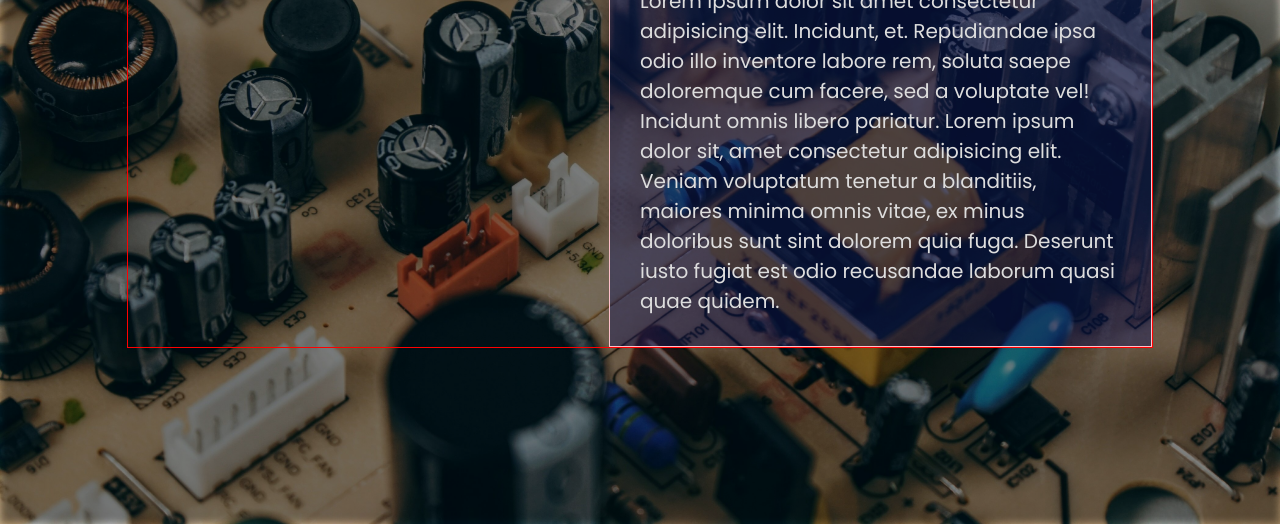
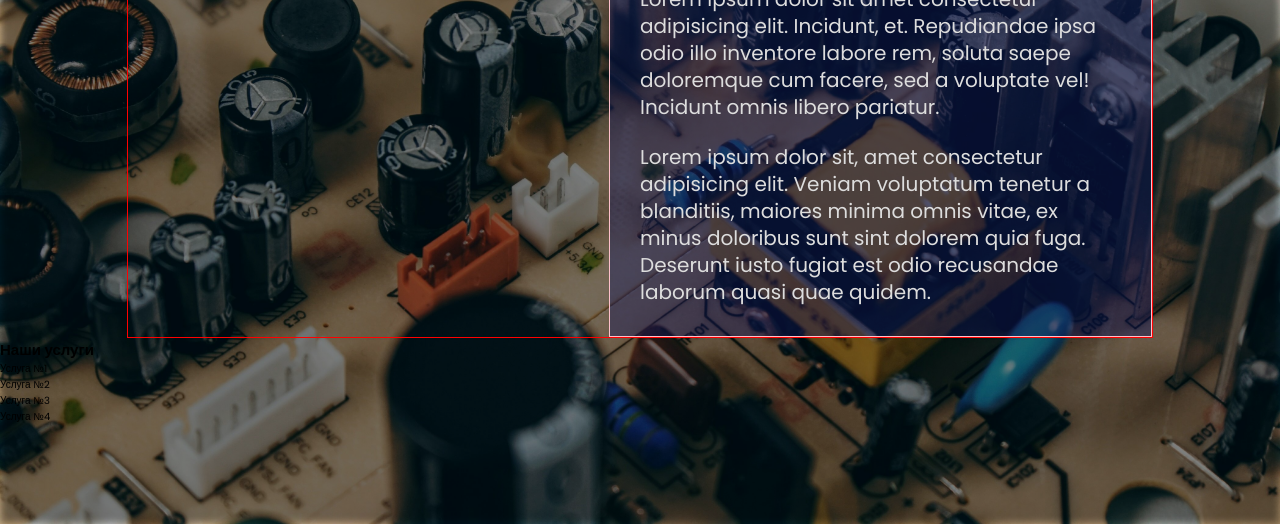
Before and after one commit to romchesko-pazzi/power-automatics-html, a website: page index.html in a window 1280 px wide. Shown: the part 276-800 px from the top of the page. Drawn offline with Linux system fonts and the light colour scheme.

Commit message:
rofls 5 mb

```diff
--- a/index.html
+++ b/index.html
@@ -3,12 +3,22 @@
   <head>
     <meta charset="UTF-8" />
     <meta name="viewport" content="width=device-width, initial-scale=1.0" />
+
+    <!-- Подключение шрифтов -->
+    <link rel="preconnect" href="https://fonts.googleapis.com" />
+    <link rel="preconnect" href="https://fonts.gstatic.com" crossorigin />
     <link
-      href="https://fonts.googleapis.com/css?family=Poppins:400,500,600"
+      href="https://fonts.googleapis.com/css2?family=Poppins:wght@400;500;600&display=swap"
       rel="stylesheet"
     />
+
+    <!-- Подключение стилей -->
     <link rel="stylesheet" href="css/style.css" />
-    <title>power-automatics</title>
+
+    <!-- Фавиконка -->
+    <link rel="icon" type="image/x-icon" href="img/electric_switch_icon.ico" />
+
+    <title>Power Automatics</title>
   </head>
   <body>
     <header class="header">
@@ -56,6 +66,23 @@
           </div>
         </div>
       </section>
+      <section class="services">
+        <div class="services__heading">
+          <h2>Наши услуги</h2>
+        </div>
+        <div class="services__card-box">
+          <span>Услуга №1</span>
+        </div>
+        <div class="services__card-box">
+          <span>Услуга №2</span>
+        </div>
+        <div class="services__card-box">
+          <span>Услуга №3</span>
+        </div>
+        <div class="services__card-box">
+          <span>Услуга №4</span>
+        </div>
+      </section>
     </main>
   </body>
 </html>
--- a/package.json
+++ b/package.json
@@ -4,7 +4,7 @@
     "description": "",
     "main": "index.js",
     "scripts": {
-      "compile:sass": "sass sass/main.scss css/style.css -w"
+      "rofl": "sass sass/main.scss css/style.css -w"
     },
     "author": "",
     "license": "ISC",
--- a/sass/abstracts/_variables.scss
+++ b/sass/abstracts/_variables.scss
@@ -3,24 +3,8 @@ $color-primary-light: #7ed56f;
 $color-primary-dark: #28b485;
 $color-background: #f0f0f0;
 
-$color-white: #41ff11;
-$color-black: #000;
-
-$color-grey-light-1: #f7f7f7;
-$color-grey-transparent: #eee;
-$color-grey-dark: #777;
-$color-grey-medium: #999;
-
-$color-orange-light: #ffb900;
-$color-orange-dark: #ff7730;
-
-$color-blue-light: #2998ff;
-$color-blue-dark: #5643fa;
-
 //fonts
 $default-font-size: 1.6rem;
-
-$default-box-shadow: 0 1.5rem 4rem rgba($color-black, 0.15);
 
 $small-border-radius: 0.3rem;
 
--- a/sass/layout/_about.scss
+++ b/sass/layout/_about.scss
@@ -33,5 +33,9 @@
   &__description {
     font-size: 2rem;
     color: #dddddd;
+    display: flex;
+    flex-direction: column;
+    gap: 2.3rem;
+    line-height: 2.7rem;
   }
 }
--- a/sass/main.scss
+++ b/sass/main.scss
@@ -1,6 +1,6 @@
-@import 'abstracts/variables';
+@use 'abstracts/variables';
 
-@import 'base/base';
+@use 'base/base';
 
-@import 'layout/header';
-@import 'layout/about';
+@use 'layout/header';
+@use 'layout/about';
```
Also changed, not shown: css/style.css, img/electric_switch_icon.ico (added), 1 other file.
